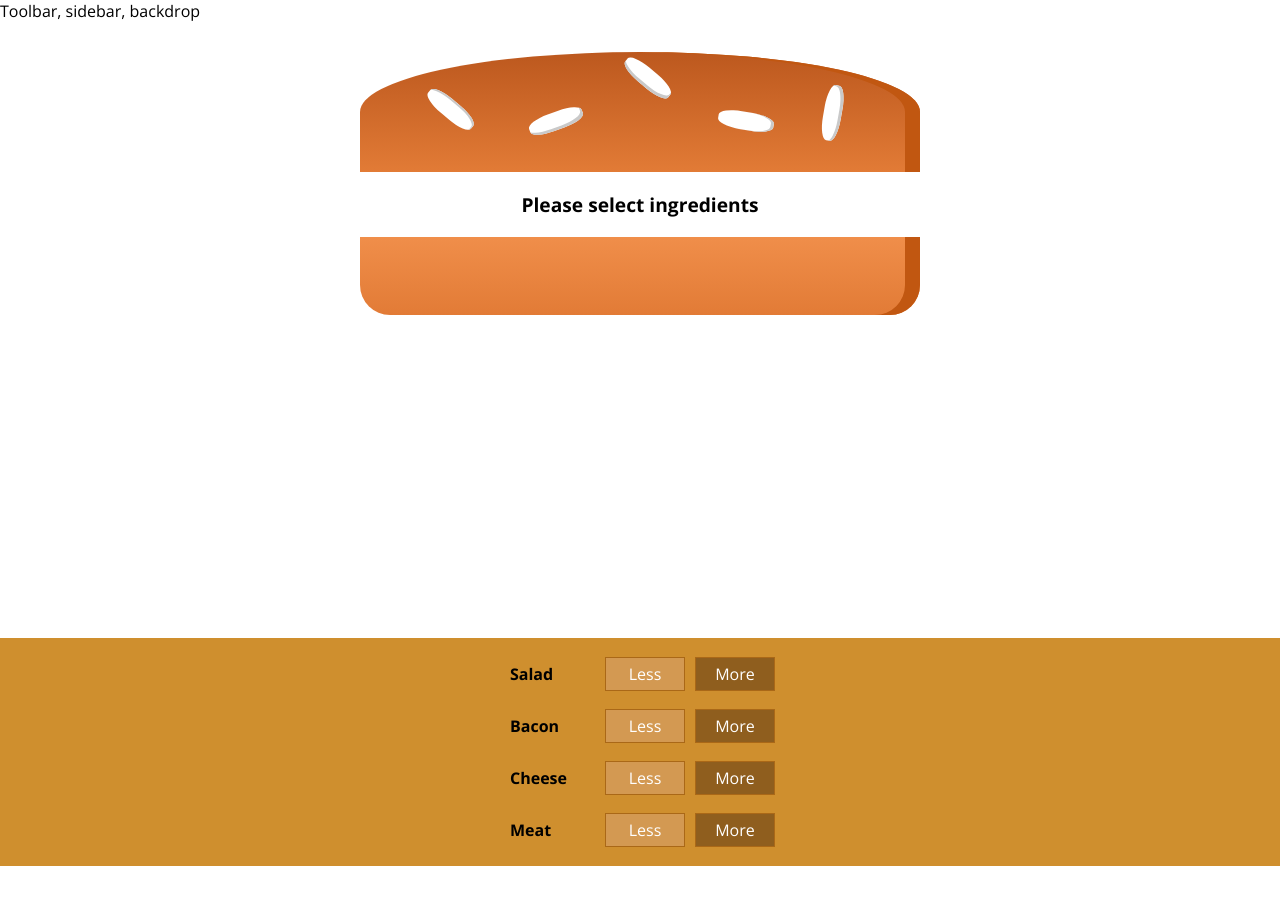
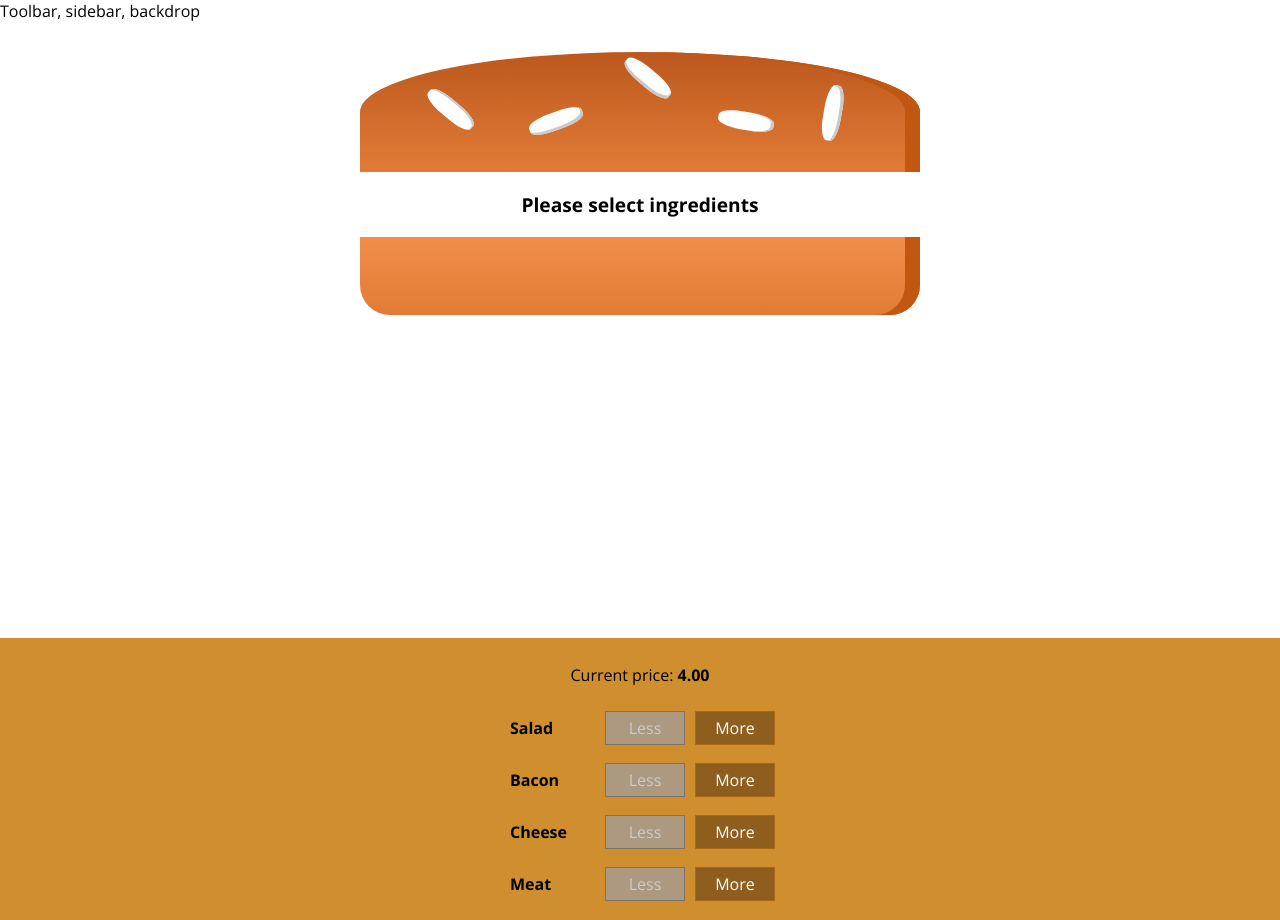
Before and after one commit to gabycasper007/adelyn, a React (Create React App) app: page / in a window 1280 px wide. Before the commit the page ends 866 px from the top, so only its background shows below. Built offline with nearby package versions, Linux system fonts and the light colour scheme.

Commit message:
Add & Remove Ingredients

```diff
--- a/src/components/Burger/BuildControls/BuildControl/BuildControl.jsx
+++ b/src/components/Burger/BuildControls/BuildControl/BuildControl.jsx
@@ -5,8 +5,16 @@ const buildControl = props => {
   return (
     <div className={classes.BuildControl}>
       <div className={classes.Label}>{props.label}</div>
-      <button className={classes.Less}>Less</button>
-      <button className={classes.More}>More</button>
+      <button
+        className={classes.Less}
+        disabled={!props.value}
+        onClick={props.remove}
+      >
+        Less
+      </button>
+      <button className={classes.More} onClick={props.add}>
+        More
+      </button>
     </div>
   );
 };
--- a/src/components/Burger/BuildControls/BuildControls.jsx
+++ b/src/components/Burger/BuildControls/BuildControls.jsx
@@ -4,9 +4,20 @@ import classes from "./BuildControls.module.css";
 
 const buildControls = props => (
   <div className={classes.BuildControls}>
+    <p>
+      Current price: <strong>{props.price.toFixed(2)}</strong>
+    </p>
     {Object.keys(props.ingredients).map(ingredient => {
       const ingr = ingredient.charAt(0).toUpperCase() + ingredient.slice(1);
-      return <BuildControl label={ingr} />;
+      return (
+        <BuildControl
+          key={ingr}
+          label={ingr}
+          add={() => props.add(ingredient)}
+          remove={() => props.remove(ingredient)}
+          value={props.ingredients[ingredient]}
+        />
+      );
     })}
   </div>
 );
--- a/src/containers/BurgerBuilder/BurgerBuilder.jsx
+++ b/src/containers/BurgerBuilder/BurgerBuilder.jsx
@@ -1,6 +1,14 @@
 import React, { Component } from "react";
 import BuildControls from "../../components/Burger/BuildControls/BuildControls";
 import Burger from "../../components/Burger/Burger";
+
+const INGREDIENT_PRICES = {
+  salad: 0.5,
+  cheese: 0.4,
+  meat: 1.3,
+  bacon: 0.7
+};
+
 class BurgerBuilder extends Component {
   state = {
     ingredients: {
@@ -8,13 +16,44 @@ class BurgerBuilder extends Component {
       bacon: 0,
       cheese: 0,
       meat: 0
-    }
+    },
+    totalPrice: 4
   };
+
+  addIngredientHandler = type => {
+    this.setState({
+      ingredients: {
+        ...this.state.ingredients,
+        [type]: this.state.ingredients[type] + 1
+      },
+      totalPrice: this.state.totalPrice + INGREDIENT_PRICES[type]
+    });
+  };
+
+  removeIngredientHandler = type => {
+    this.setState({
+      ingredients: {
+        ...this.state.ingredients,
+        [type]: this.state.ingredients[type]
+          ? this.state.ingredients[type] - 1
+          : 0
+      },
+      totalPrice: this.state.ingredients[type]
+        ? this.state.totalPrice - INGREDIENT_PRICES[type]
+        : this.state.totalPrice
+    });
+  };
+
   render() {
     return (
       <>
         <Burger ingredients={this.state.ingredients} />
-        <BuildControls ingredients={this.state.ingredients} />
+        <BuildControls
+          ingredients={this.state.ingredients}
+          add={this.addIngredientHandler}
+          remove={this.removeIngredientHandler}
+          price={this.state.totalPrice}
+        />
       </>
     );
   }
```
